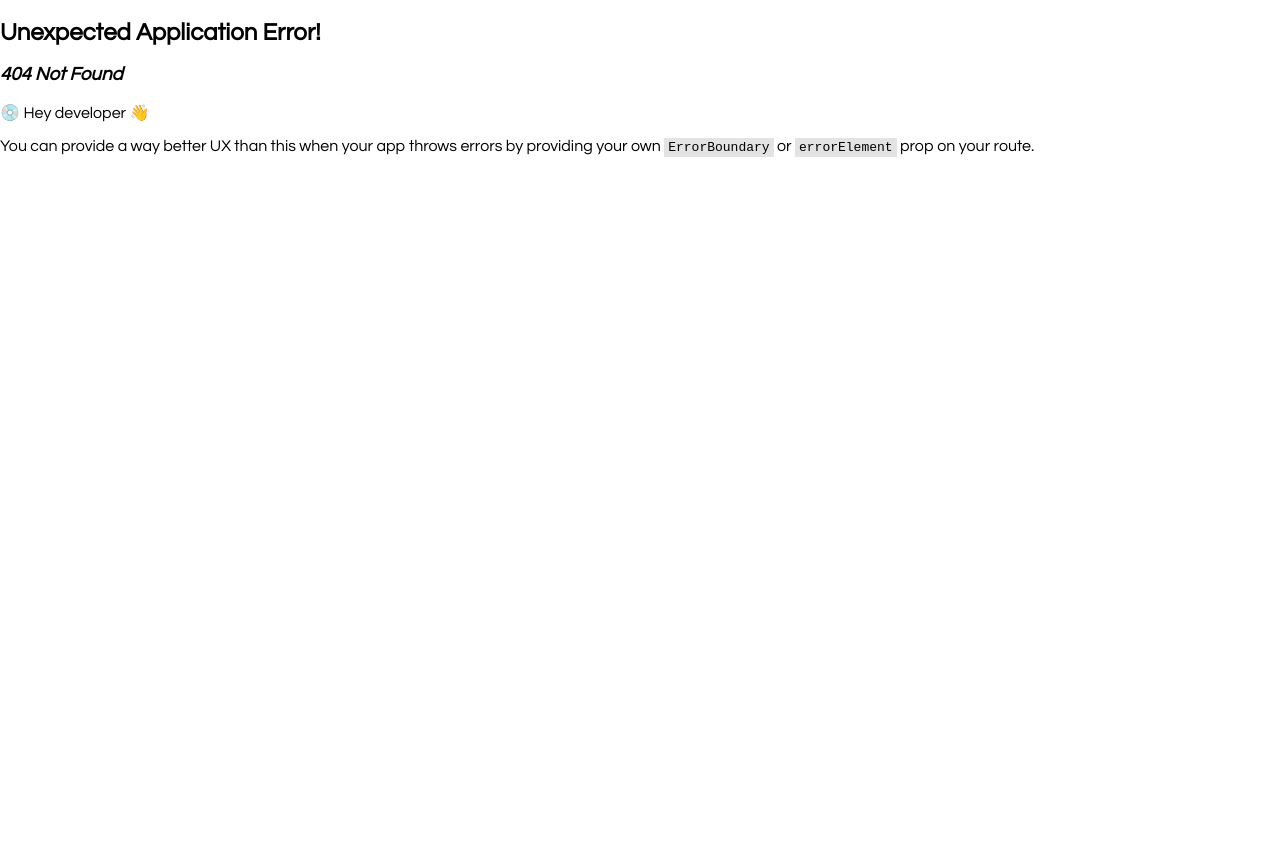
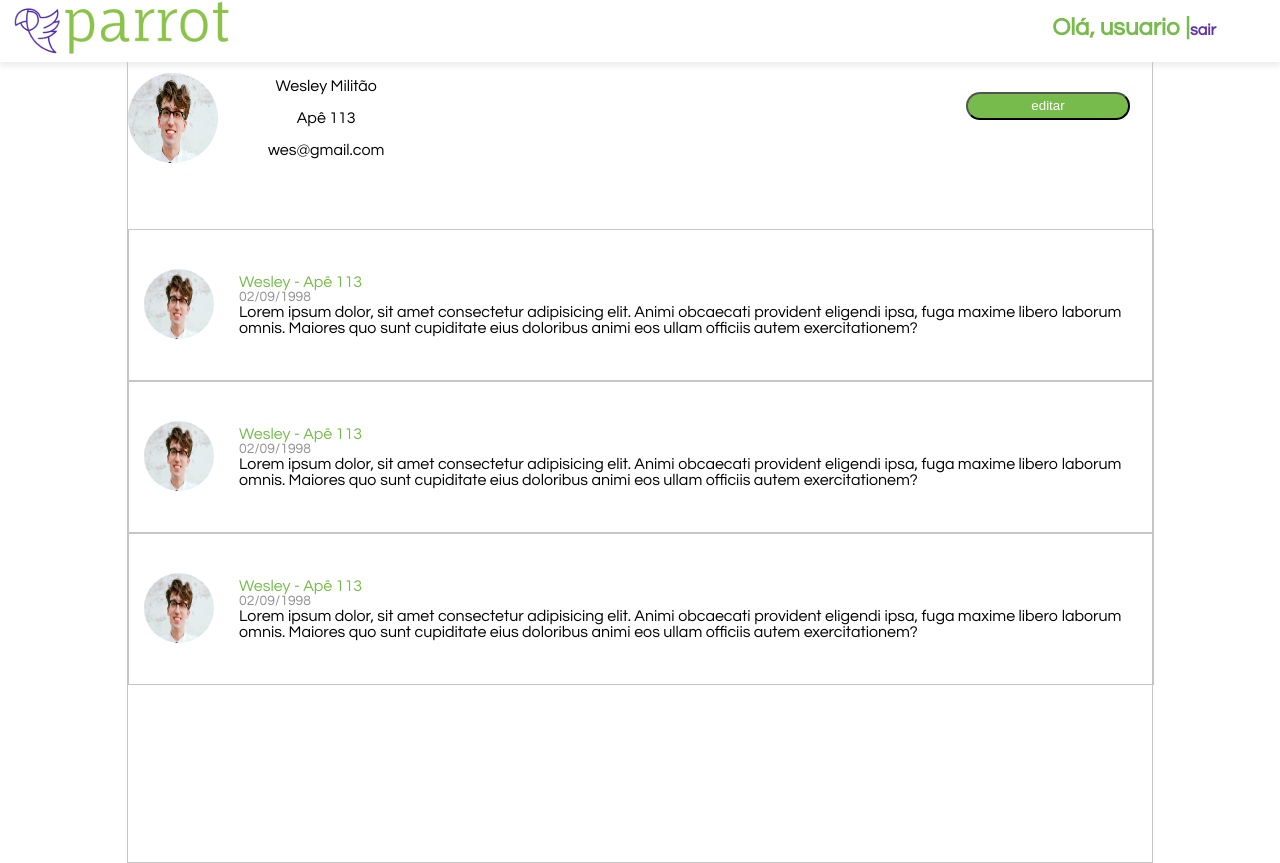
Before and after one commit to mfmwes/Parrot-Front-End, a React (Vite) app: page /profile in a window 1280 px wide. Before the commit this address had no page. Before the commit the page ends 800 px from the top, so only its background shows below. Built offline with nearby package versions, Linux system fonts and the light colour scheme.

Commit message:
atualização do layout do feed e criação da rota profile

```diff
--- a/src/components/CreatePost/createPost.style.ts
+++ b/src/components/CreatePost/createPost.style.ts
@@ -28,7 +28,6 @@ export const StyledInput = styled.input `
 `
 
 export const CreatePostContainer = styled.div `
-    border: '1px solid #C5C5C5';
     display: flex;
     margin: auto;
     width: fit-content;
--- a/src/components/Header/index.tsx
+++ b/src/components/Header/index.tsx
@@ -7,7 +7,7 @@ type HeaderProps = {
 export const Header = (props:HeaderProps) => {
   return (
     <StyledHeader>
-        <img src="src\img\parrot-logo-2.png" alt="" />
+        <img src='src\img\parrot-logo-2.png' alt="" />
         <StyledBox className="header">
             <span style={{color:'#76BB4C', fontSize:'24px', fontWeight:'600'}}>{props.user}</span>
             <span style={{color:'#6033AA', fontSize:'16px', fontWeight:'600'}}>sair</span>
--- a/src/components/Profile/Profile.styles.ts
+++ b/src/components/Profile/Profile.styles.ts
@@ -0,0 +1,22 @@
+import styled from 'styled-components'
+
+export const ProfileContainer = styled.div `
+    display: flex;
+    align-items: center;
+    border: 0px 1px 1px 1px;
+    border-color: #C5C5C5;
+    margin-bottom: 55px;
+`
+
+export const StyledButton = styled.button `
+ &.edit {
+    background-color: #76BB4C;
+    border-radius: 30px;
+    width: 164px;
+    height: 28px;
+    color: #FFFFFF;
+    display:block;
+    margin-left: auto;
+    margin-right: 22px;
+    margin-bottom: 25px;
+ }`
--- /dev/null
+++ b/src/components/Profile/index.tsx
@@ -0,0 +1,29 @@
+import React from 'react'
+import { ListContainer, StyledContainer } from '../../styles/styled-components'
+import { UserPhoto } from '../UserPhoto'
+import { UserPost } from '../UserPost'
+import { StyledButton } from './Profile.styles'
+import { ProfileContainer } from './Profile.styles'
+
+export const Profile = () => {
+  return (
+    <>
+  <ProfileContainer>
+      <>
+        <UserPhoto/>
+      </>
+        <div style={{marginLeft:'50px'}}>
+            <p>Wesley Militão</p>
+            <p>Apê 113</p>
+            <p>wes@gmail.com</p>
+        </div>
+      <StyledButton className='edit'> editar </StyledButton>
+   </ProfileContainer>
+   <ListContainer>
+          <UserPost/>
+          <UserPost/>
+          <UserPost/>
+   </ListContainer>
+   </>
+  )
+}
--- /dev/null
+++ b/src/components/UserPhoto/index.tsx
@@ -0,0 +1,11 @@
+import React from 'react'
+
+
+
+export const UserPhoto = () => {
+  return (
+    <>
+    <img src="src\img\img-placeholder.webp" alt="" style={{width:'90px', height:'90px', borderRadius:'50%'}}/>
+    </>
+  )
+}
--- a/src/components/UserPost/UserPost.styles.ts
+++ b/src/components/UserPost/UserPost.styles.ts
@@ -8,8 +8,6 @@ export const PostContainer = styled.div `
     display: flex;
     text-align: left;
     align-items: center;
-    margin-bottom: 10px;
-    margin-top: 10px;
     `
 export const UserImage = styled.img `
     height: 70px;
--- a/src/pages/Feed.tsx
+++ b/src/pages/Feed.tsx
@@ -1,7 +1,7 @@
 import { CreatePost } from "../components/CreatePost"
 import { Header } from "../components/Header"
-import { UserPost } from "../components/UserPost/UserPost"
-import { StyledContainer } from "../styles/styled-components"
+import { UserPost } from "../components/UserPost"
+import { ListContainer, StyledContainer } from "../styles/styled-components"
 
  const Feed = () => {
   const usuario = 'usuario'
@@ -10,11 +10,13 @@ import { StyledContainer } from "../styles/styled-components"
     <Header user={`Olá, ${usuario} |`}/>
     <StyledContainer>
       <CreatePost/>
+      <ListContainer>
       <UserPost/>
       <UserPost/>
       <UserPost/>
       <UserPost/>
       <UserPost/>
+    </ListContainer>
     </StyledContainer>
     </>
   )
--- a/src/pages/UserProfile.tsx
+++ b/src/pages/UserProfile.tsx
@@ -1,5 +1,5 @@
 import { Header } from "../components/Header"
-import { Profile } from "../components/Profile/Profile"
+import { Profile } from "../components/Profile"
 import { StyledContainer } from "../styles/styled-components"
 const usuario = 'usuario'
 
@@ -8,7 +8,7 @@ const usuario = 'usuario'
     <>
     <Header user={`Olá, ${usuario} |`}/>
     <StyledContainer>
-
+     <Profile/>
     </StyledContainer>
     </>
   )
--- a/src/router/index.tsx
+++ b/src/router/index.tsx
@@ -10,7 +10,7 @@ const router = createBrowserRouter([
     element: <Feed/>
    },
    {
-    path:'/user/profile',
+    path:'/profile',
     element:<UserProfile/>
    }
 ]);
--- a/src/styles/styled-components.ts
+++ b/src/styles/styled-components.ts
@@ -11,7 +11,7 @@ export const StyledHeader = styled.header `
 
 export const StyledContainer = styled.div `
     max-width: 1024px;
-    height: 100%;
+    height: 100vh;
     margin: 0 auto;
     text-align: center;
     border: 1px solid #C5C5C5;
@@ -26,3 +26,7 @@ margin-top: 15px;
 justify-content: center;
 }
 `
+
+export const ListContainer = styled.div `
+    height: fit-content;
+`
```
Also changed, not shown: src/components/Profile/Profile.tsx (deleted, +0 -7 lines), src/components/UserPost/index.tsx (renamed from src/components/UserPost/UserPost.tsx).
